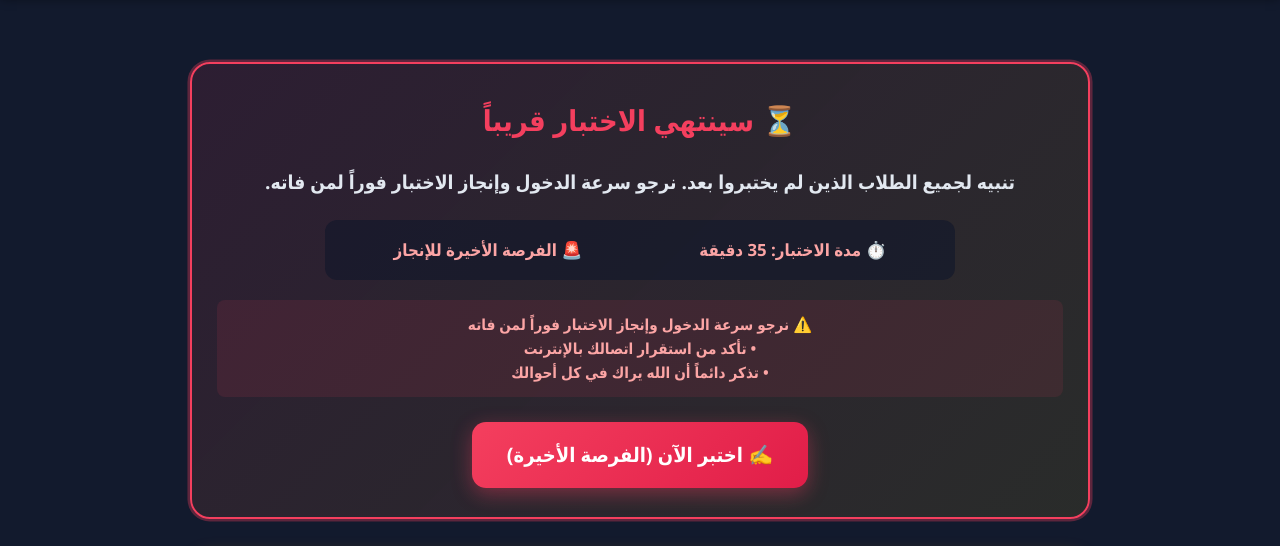
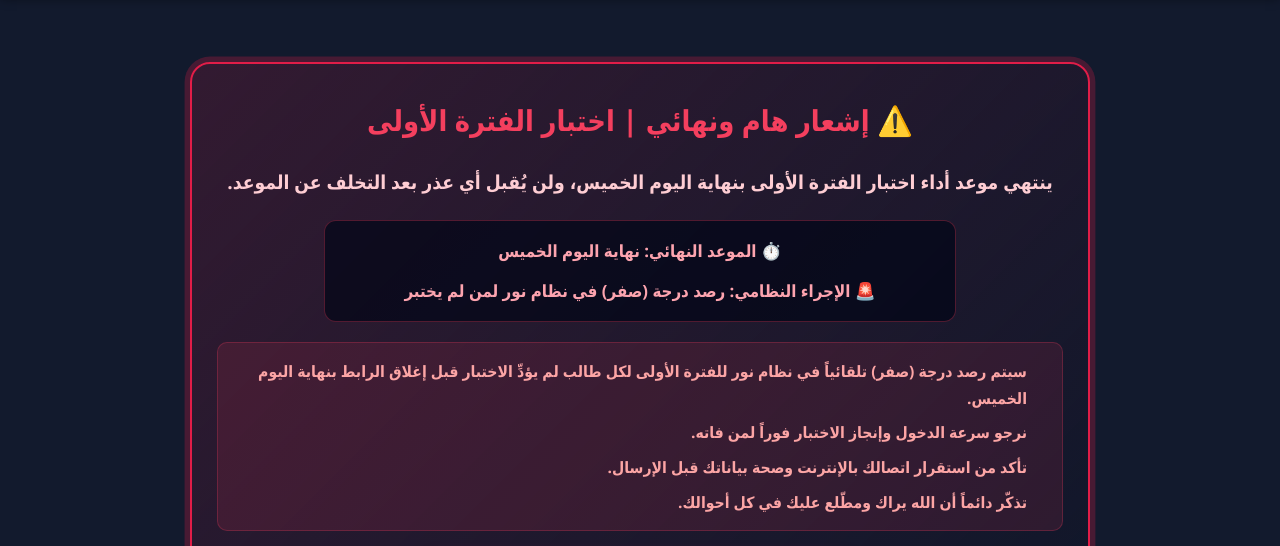
Before and after one commit to Rashedx0/tech1, a plain HTML site: page S1/index_1.html in a window 1280 px wide. Shown: the part 207-753 px from the top of the page. Drawn offline with nearby package versions, Linux system fonts and the light colour scheme.

Commit message:
Update index_1.html

```diff
--- a/S1/index_1.html
+++ b/S1/index_1.html
@@ -108,17 +108,17 @@
       position: relative;
     }
 
-    /* ================= إعلان اختبار الفترة الأولى (المحدث: سينتهي قريباً) ================= */
+    /* ================= إعلان اختبار الفترة الأولى (الرسمي والحاسم) ================= */
     .midterm-exam-announcement {
-      background: linear-gradient(135deg, rgba(244, 63, 94, 0.12), rgba(250, 204, 21, 0.10));
-      border: 2px solid #f43f5e;
+      background: linear-gradient(135deg, rgba(225, 29, 72, 0.16), rgba(15, 23, 42, 0.9));
+      border: 2px solid #e11d48;
       color: #f1f5f9;
       padding: 30px 25px;
       border-radius: 20px;
       text-align: center;
       margin: 30px auto;
       max-width: 850px;
-      box-shadow: 0 10px 30px rgba(244, 63, 94, 0.25);
+      box-shadow: 0 10px 35px rgba(225, 29, 72, 0.3);
       animation: pulse-danger-border 2s infinite;
       position: relative;
     }
@@ -132,16 +132,17 @@
       font-size: 1.2rem;
       font-weight: bold;
       margin-bottom: 20px;
-      color: #e2e8f0;
+      color: #fecdd3;
     }
     .exam-details-box {
-      background: rgba(15, 23, 42, 0.6);
+      background: rgba(2, 6, 23, 0.7);
       border-radius: 12px;
       padding: 15px;
       margin-bottom: 20px;
       display: inline-block;
       width: 100%;
       max-width: 600px;
+      border: 1px solid rgba(244, 63, 94, 0.3);
     }
     .exam-details-box ul {
       margin: 0;
@@ -156,23 +157,38 @@
       background: none !important;
       padding: 0 !important;
       margin: 0 !important;
-      color: #fca5a5;
+      color: #fda4af;
       font-weight: bold;
       font-size: 1.05rem;
     }
     .exam-warning-notes {
-      font-size: 0.95rem;
+      font-size: 0.98rem;
       color: #fca5a5;
       font-weight: bold;
       margin-bottom: 25px;
-      line-height: 1.6;
-      background: rgba(244, 63, 94, 0.1);
-      padding: 12px;
-      border-radius: 8px;
+      line-height: 1.7;
+      background: rgba(244, 63, 94, 0.12);
+      padding: 15px;
+      border-radius: 10px;
+      border: 1px solid rgba(244, 63, 94, 0.25);
+      text-align: right;
+    }
+    .exam-warning-notes ul {
+      margin: 0;
+      padding-right: 20px;
+      list-style: disc;
+      display: flex;
+      flex-direction: column;
+      gap: 8px;
+    }
+    .exam-warning-notes li {
+      background: none !important;
+      padding: 0 !important;
+      margin: 0 !important;
     }
     .start-exam-btn {
       display: inline-block;
-      background: linear-gradient(135deg, #f43f5e, #e11d48);
+      background: linear-gradient(135deg, #e11d48, #be123c);
       color: #fff;
       padding: 15px 35px;
       border-radius: 14px;
@@ -180,13 +196,13 @@
       font-weight: 900;
       font-size: 1.25rem;
       transition: all 0.3s ease;
-      box-shadow: 0 6px 20px rgba(244, 63, 94, 0.4);
+      box-shadow: 0 6px 20px rgba(225, 29, 72, 0.4);
     }
     .start-exam-btn:hover {
-      background: linear-gradient(135deg, #e11d48, #be123c);
+      background: linear-gradient(135deg, #f43f5e, #e11d48);
       color: #fff;
       transform: translateY(-4px) scale(1.03);
-      box-shadow: 0 10px 25px rgba(244, 63, 94, 0.7);
+      box-shadow: 0 10px 25px rgba(225, 29, 72, 0.7);
     }
 
     /* ================= الإعلان الهام (منصة مدرستي) ================= */
@@ -437,9 +453,9 @@
       100% { box-shadow: 0 0 0 0 rgba(56, 189, 248, 0); }
     }
     @keyframes pulse-danger-border {
-      0% { box-shadow: 0 0 0 0 rgba(244, 63, 94, 0.4); }
-      70% { box-shadow: 0 0 0 15px rgba(244, 63, 94, 0); }
-      100% { box-shadow: 0 0 0 0 rgba(244, 63, 94, 0); }
+      0% { box-shadow: 0 0 0 0 rgba(225, 29, 72, 0.4); }
+      70% { box-shadow: 0 0 0 15px rgba(225, 29, 72, 0); }
+      100% { box-shadow: 0 0 0 0 rgba(225, 29, 72, 0); }
     }
     @keyframes gradientShift {
       0% { background-position: 0% 50%; }
@@ -494,26 +510,29 @@
 
   <div class="container">
 
-    <!-- إعلان اختبار الفترة الأولى (المحدث: سينتهي قريباً) -->
+    <!-- إعلان اختبار الفترة الأولى (الرسمي والحاسم) -->
     <div class="midterm-exam-announcement" data-aos="zoom-in">
-      <h3>⏳ سينتهي الاختبار قريباً</h3>
-      <p>تنبيه لجميع الطلاب الذين لم يختبروا بعد. نرجو سرعة الدخول وإنجاز الاختبار فوراً لمن فاته.</p>
+      <h3>⚠️ إشعار هام ونهائي | اختبار الفترة الأولى</h3>
+      <p>ينتهي موعد أداء اختبار الفترة الأولى بنهاية اليوم الخميس، ولن يُقبل أي عذر بعد التخلف عن الموعد.</p>
 
       <div class="exam-details-box">
         <ul>
-          <li>⏱️ مدة الاختبار: 35 دقيقة</li>
-          <li>🚨 الفرصة الأخيرة للإنجاز</li>
+          <li>⏱️ الموعد النهائي: نهاية اليوم الخميس</li>
+          <li>🚨 الإجراء النظامي: رصد درجة (صفر) في نظام نور لمن لم يختبر</li>
         </ul>
       </div>
 
       <div class="exam-warning-notes">
-        ⚠️ نرجو سرعة الدخول وإنجاز الاختبار فوراً لمن فاته<br>
-        • تأكد من استقرار اتصالك بالإنترنت<br>
-        • تذكر دائماً أن الله يراك في كل أحوالك
+        <ul>
+          <li>سيتم رصد درجة (صفر) تلقائياً في نظام نور للفترة الأولى لكل طالب لم يؤدِّ الاختبار قبل إغلاق الرابط بنهاية اليوم الخميس.</li>
+          <li>نرجو سرعة الدخول وإنجاز الاختبار فوراً لمن فاته.</li>
+          <li>تأكد من استقرار اتصالك بالإنترنت وصحة بياناتك قبل الإرسال.</li>
+          <li>تذكّر دائماً أن الله يراك ومطّلع عليك في كل أحوالك.</li>
+        </ul>
       </div>
 
       <div>
-        <a href="https://k.tahdiri.com/forms/exam?c=L5J53LJJN3GU" target="_blank" class="start-exam-btn">✍️ اختبر الآن (الفرصة الأخيرة)</a>
+        <a href="https://k.tahdiri.com/forms/exam?c=L5J53LJJN3GU" target="_blank" class="start-exam-btn">✍️ الدخول لأداء الاختبار فوراً قبل الإغلاق</a>
       </div>
     </div>
 
```
